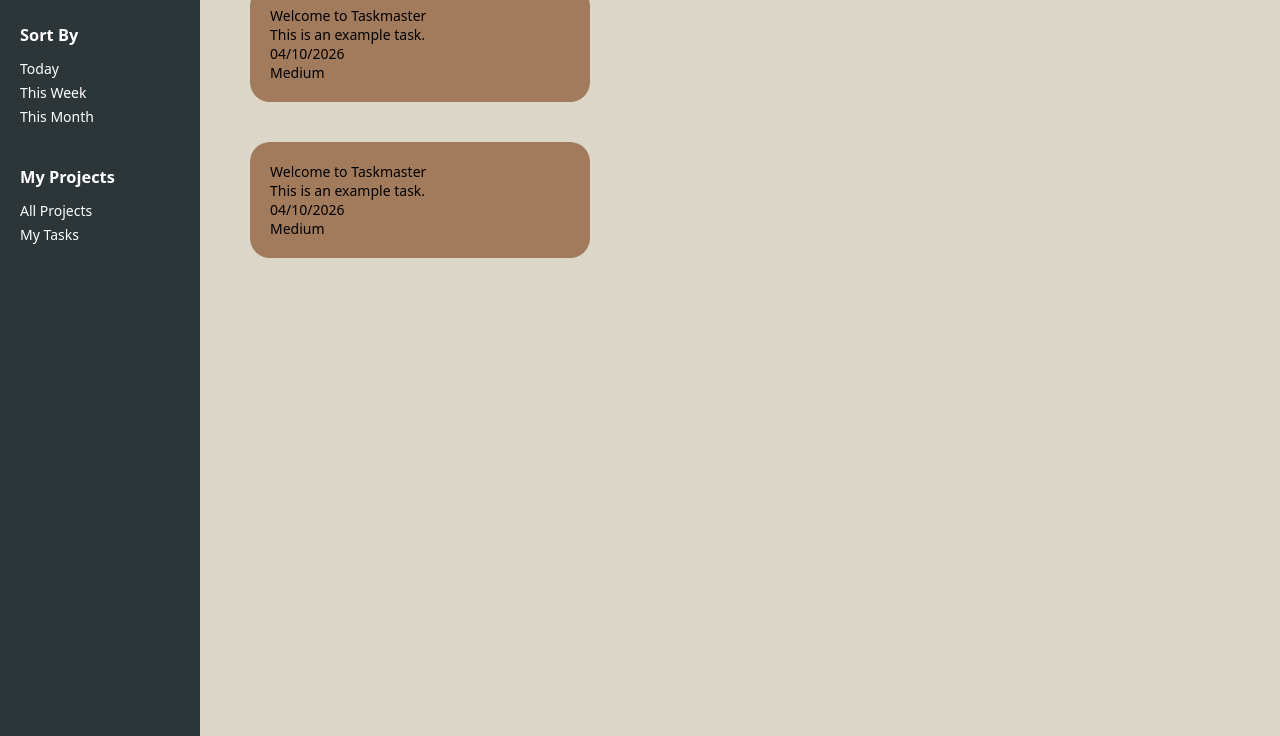
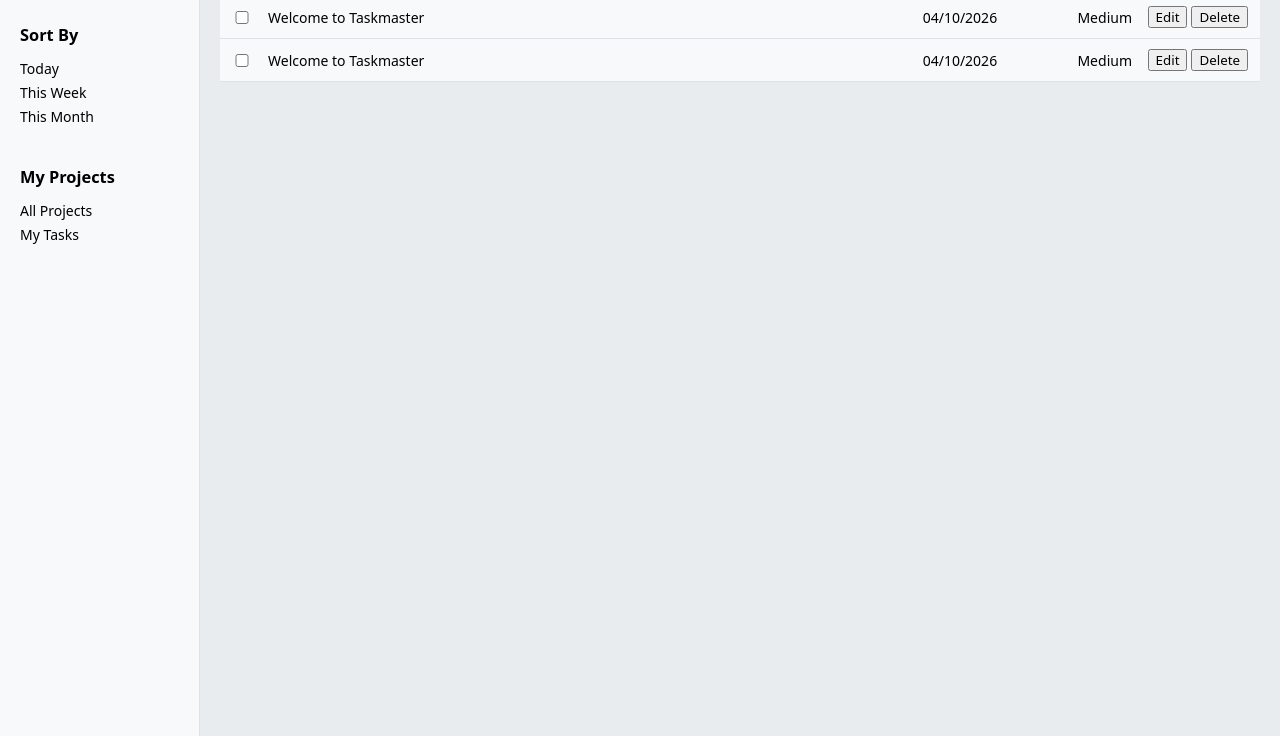
Before and after one commit to filip-writes-code/to-do-app, a website built with webpack: page src/template.html in a window 1280 px wide. Shown: the part 64-800 px from the top of the page. Built offline with nearby package versions, Linux system fonts and the light colour scheme.

Commit message:
UI Redesign

```diff
--- a/src/styles.css
+++ b/src/styles.css
@@ -15,10 +15,11 @@
 }
 
 .nav-bar {
-    background-color: #2C3639;
-    color: white;
+    background-color: #f8f9fa;
     display: flex;
     flex-direction: column;
+    border-right: 0.5px solid #dee2e6;
+    gap: 40px;
 }
 
 .menu-section {
@@ -33,23 +34,35 @@
 
 .nav-bar, .content {
     padding: 20px;
-    gap: 40px;
-
 }
 
 .content {
-    background-color: #DCD7C9;
+    background-color: #e9ecef;
     display: flex;
     flex-direction: column;
-    padding-left: 50px;
-    padding-top: 50px;
 }
 
 .task {
+    display: grid;
+    grid-template-columns: 20px minmax(100px, 5fr) 1fr 1fr 100px;
+    background-color: #f8f9fa   ;
+    border-bottom: 0.5px solid #dee2e6;
+    padding: 10px 12px;
+    gap: 16px;
+    align-items: center;
+}
+
+.task .priority,
+.task .due-date {
+    justify-self: end;
+}
+
+.task .actions {
+    justify-self: end;
     display: flex;
-    flex-direction: column;
-    background-color: #A27B5C;
-    border-radius: 20px;
-    padding: 20px;
-    width: 300px;
+    gap: 4px;
 }
+
+.actions button {
+    padding: 0 6px;
+}
--- a/src/template.html
+++ b/src/template.html
@@ -24,17 +24,34 @@
             </div>
         </div>
         <div class="content">
+            <div class="tasks-header task">
+                <div class="completed"></div>
+                <div class="title">Title</div>
+                <div class="due-date">Due Date</div>
+                <div class="priority">Priority</div>
+                <div class="actions"></div>
+            </div>
             <div class="task">
+                <input type="checkbox">
                 <div class="title">Welcome to Taskmaster</div>
-                <div class="description">This is an example task.</div>
+                <!-- <div class="description">This is an example task.</div> -->
                 <div class="due-date">04/10/2026</div>
                 <div class="priority">Medium</div>
+                <div class="actions">
+                    <button>Edit</button>
+                    <button>Delete</button>
+                </div>
             </div>
             <div class="task">
+                <input type="checkbox">
                 <div class="title">Welcome to Taskmaster</div>
-                <div class="description">This is an example task.</div>
+                <!-- <div class="description">This is an example task.</div> -->
                 <div class="due-date">04/10/2026</div>
                 <div class="priority">Medium</div>
+                <div class="actions">
+                    <button>Edit</button>
+                    <button>Delete</button>
+                </div>
             </div>
         </div>
     </div>
```
